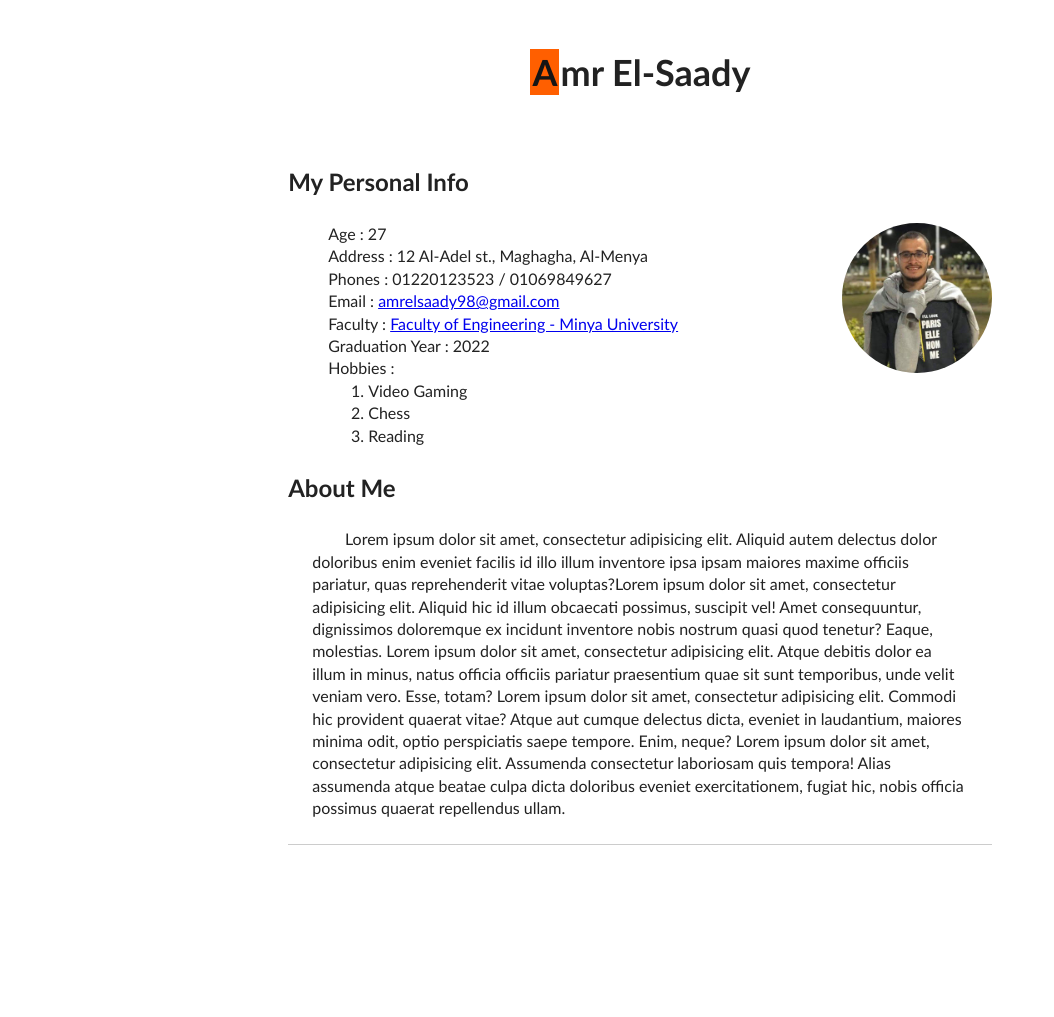
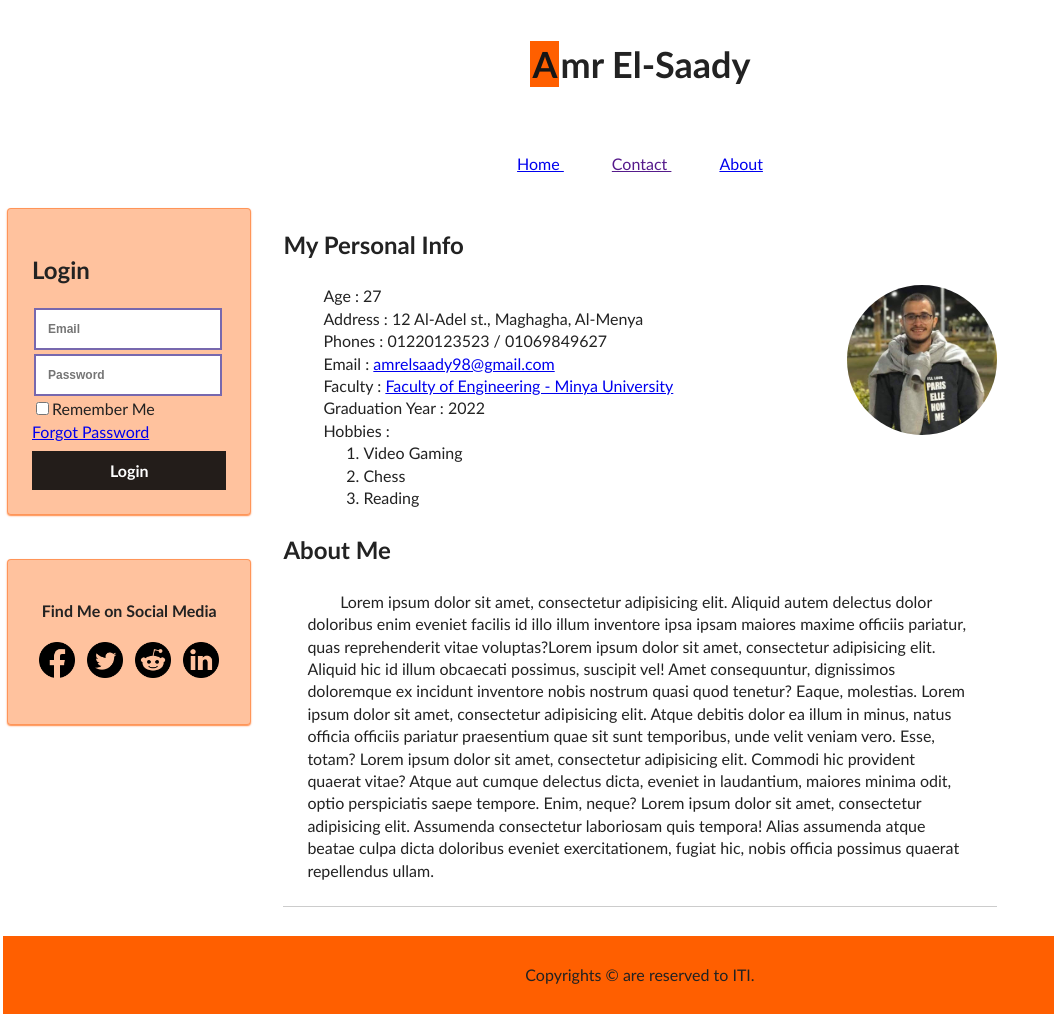
Before and after one commit to amrelsaady98/HTML_CSS_Lab1, a website built with webpack: page index.html in a window 1280 px wide. Shown: the whole page, without its empty margins (0-1054 px from the left). Before the commit the page ends 885 px from the top, so only its background shows below. Built offline with nearby package versions, Linux system fonts and the light colour scheme.

Commit message:
- login form added  - social media links added  - footer added

```diff
--- a/css/style.css
+++ b/css/style.css
@@ -43,7 +43,7 @@ hr {
   height: 1px;
   border: 0;
   border-top: 1px solid #ccc;
-  margin: 1em 0;
+
   padding: 0;
 }
 
--- a/index.html
+++ b/index.html
@@ -21,7 +21,7 @@
   <meta name="theme-color" content="#fafafa">
 </head>
 
-<body style="font-family: Candara,serif;">
+<body style="font-family: Candara,serif; margin: 0px">
 
 <!-------------------Layout-table--------------->
 <table border="0" align="center">
@@ -38,11 +38,54 @@
   <tr>
     <td colspan="3">
       <!--Nav-bar--->
+      <div id="links-section" style="text-align: center; margin: 24px">
+        <a href="pages/home.html" style="margin: 24px"> Home </a>
+        <a href="" style="margin: 24px"> Contact </a>
+        <a href="#info-section" style="margin: 24px"> About </a>
+      </div>
     </td>
   </tr>
   <tr>
-      <td colspan="1" width="20%">
-        <!--Left Side-->
+    <!-----------Left Side--------->
+    <td colspan="1" width="20%" valign="top">
+      <!---------login form-------->
+
+      <div class="container">
+        <form class="login-form" style="">
+          <h2>Login </h2>
+
+          <div>
+            <input class="text-input" type="email" placeholder="Email" required>
+          </div>
+          <div>
+            <input class="text-input" type="password" placeholder="Password" required>
+          </div>
+
+             <span>
+               <input type="checkbox">Remember Me <br/>
+             </span>
+            <a href="#">Forgot Password</a>
+
+          <div class="group">
+            <button class="login-button" type="submit"> Login</button>
+          </div>
+        </form>
+      </div>
+      <!------------End login form-------------------->
+
+      <div style="height: 36px"></div>
+      <!------------Social media links---------------->
+      <div class="container" style="display: flex; justify-content: center; align-items: center; ">
+        <div id="social-links"  style="padding-bottom: 18px;  align-self: center; width: 100%;  text-align: center">
+          <p style="font-weight: bolder">Find Me on Social Media</p>
+          <img width="36px" height="36px" style="margin: 4px" src="./img/5279111_network_fb_social%20media_facebook_facebook%20logo_icon.png"/>
+          <img width="36px" height="36px" style="margin: 4px" src="./img/5279123_tweet_twitter_twitter%20logo_icon.png"/>
+          <img width="36px" height="36px" style="margin: 4px" src="./img/5279117_forum_reddit_reddit%20logo_icon.png"/>
+          <img width="36px" height="36px" style="margin: 4px" src="./img/5279114_linkedin_network_social%20network_linkedin%20logo_icon.png"/>
+        </div>
+      </div>
+
+
     </td>
     <td colspan="1">
       <div id="info-section" style="margin: 24px">
@@ -53,12 +96,13 @@
           <img height="150px" width="150px" style="border-radius: 50%" src="img/personal-image.jpg"/>
         </div>
         <ul style="list-style-type: none;">
-            <li>Age :  27</li>
+          <li>Age : 27</li>
           <li>Address : 12 Al-Adel st., Maghagha, Al-Menya</li>
-            <li>Phones : 01220123523 / 01069849627 </li>
+          <li>Phones : 01220123523 / 01069849627</li>
           <li>Email : <a href="mailto:amrelsaady98@gmail.com">amrelsaady98@gmail.com</a></li>
-            <li>Faculty : <a href="https://eng.minia.edu.eg/EHome.aspx"> Faculty of Engineering - Minya University</a></li>
-            <li>Graduation Year : 2022 </li>
+          <li>Faculty : <a href="https://eng.minia.edu.eg/EHome.aspx"> Faculty of Engineering - Minya University</a>
+          </li>
+          <li>Graduation Year : 2022</li>
           <li>Hobbies :
             <ol>
               <li> Video Gaming</li>
@@ -74,7 +118,17 @@
           About Me
         </p>
         <p style="margin: 24px">
-            &nbsp;&nbsp;&nbsp;&nbsp;&nbsp;&nbsp;&nbsp; Lorem ipsum dolor sit amet, consectetur adipisicing elit. Aliquid autem delectus dolor doloribus enim eveniet facilis id illo illum inventore ipsa ipsam maiores maxime officiis pariatur, quas reprehenderit vitae voluptas?Lorem ipsum dolor sit amet, consectetur adipisicing elit. Aliquid hic id illum obcaecati possimus, suscipit vel! Amet consequuntur, dignissimos doloremque ex incidunt inventore nobis nostrum quasi quod tenetur? Eaque, molestias. Lorem ipsum dolor sit amet, consectetur adipisicing elit. Atque debitis dolor ea illum in minus, natus officia officiis pariatur praesentium quae sit sunt temporibus, unde velit veniam vero. Esse, totam? Lorem ipsum dolor sit amet, consectetur adipisicing elit. Commodi hic provident quaerat vitae? Atque aut cumque delectus dicta, eveniet in laudantium, maiores minima odit, optio perspiciatis saepe tempore. Enim, neque? Lorem ipsum dolor sit amet, consectetur adipisicing elit. Assumenda consectetur laboriosam quis tempora! Alias assumenda atque beatae culpa dicta doloribus eveniet exercitationem, fugiat hic, nobis officia possimus quaerat repellendus ullam.
+          &nbsp;&nbsp;&nbsp;&nbsp;&nbsp;&nbsp;&nbsp; Lorem ipsum dolor sit amet, consectetur adipisicing elit. Aliquid
+          autem delectus dolor doloribus enim eveniet facilis id illo illum inventore ipsa ipsam maiores maxime officiis
+          pariatur, quas reprehenderit vitae voluptas?Lorem ipsum dolor sit amet, consectetur adipisicing elit. Aliquid
+          hic id illum obcaecati possimus, suscipit vel! Amet consequuntur, dignissimos doloremque ex incidunt inventore
+          nobis nostrum quasi quod tenetur? Eaque, molestias. Lorem ipsum dolor sit amet, consectetur adipisicing elit.
+          Atque debitis dolor ea illum in minus, natus officia officiis pariatur praesentium quae sit sunt temporibus,
+          unde velit veniam vero. Esse, totam? Lorem ipsum dolor sit amet, consectetur adipisicing elit. Commodi hic
+          provident quaerat vitae? Atque aut cumque delectus dicta, eveniet in laudantium, maiores minima odit, optio
+          perspiciatis saepe tempore. Enim, neque? Lorem ipsum dolor sit amet, consectetur adipisicing elit. Assumenda
+          consectetur laboriosam quis tempora! Alias assumenda atque beatae culpa dicta doloribus eveniet
+          exercitationem, fugiat hic, nobis officia possimus quaerat repellendus ullam.
         </p>
         <hr/>
 
@@ -95,8 +149,13 @@
 
   </tr>
   <tr>
+    <!-------------Footer-------------->
     <td colspan="3">
-        <!--Footer-->
+      <div class="footer-container">
+        <p style="text-align: center">Copyrights © are reserved to ITI.</p>
+
+
+      </div>
     </td>
   </tr>
 
@@ -162,4 +221,41 @@
 
 </body>
 
+<style>
+  .container{
+    border-radius: 4px;
+    margin: 4px;
+    padding: 24px;
+    background: rgba(255, 95, 0, 0.38);
+    border: 1px solid rgba(255,95,0,0.44);
+    box-shadow: rgba(255,95,0,0.44) 0px 1px 1px 0px, rgba(255,95,0,0.44) 0px 1px 2px 0px;
+  }
+
+  .text-input{
+
+    border: 2px solid #7768AE;
+    margin: 2px;
+    font-size: 12px;
+    font-weight: 600;
+    padding: 12px;
+  }
+  .login-button{
+    width: 100%;
+    margin-top:8px;
+    padding: 10px;
+    background: rgba(14, 14, 14, 0.91);
+    cursor: pointer;
+    font-size: 16px;
+    font-family: Candara,serif;
+    color: #fff;
+    border: none;
+    font-weight: 600;
+  }
+  .footer-container{
+
+    background-color: #FF5F00;
+    padding: 12px;
+  }
+</style>
+
 </html>
```
Lines whose indentation alone changed are shown as unchanged.
